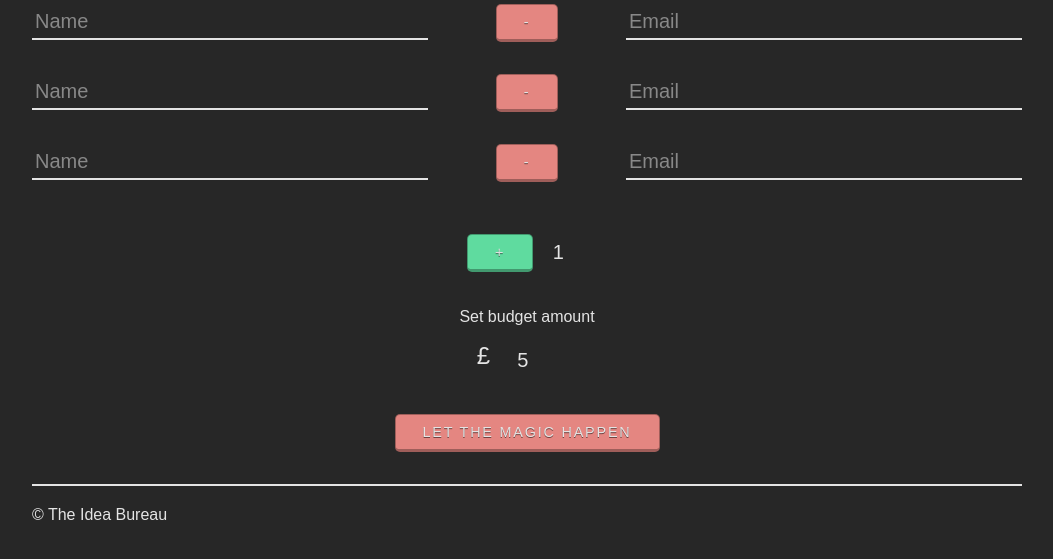
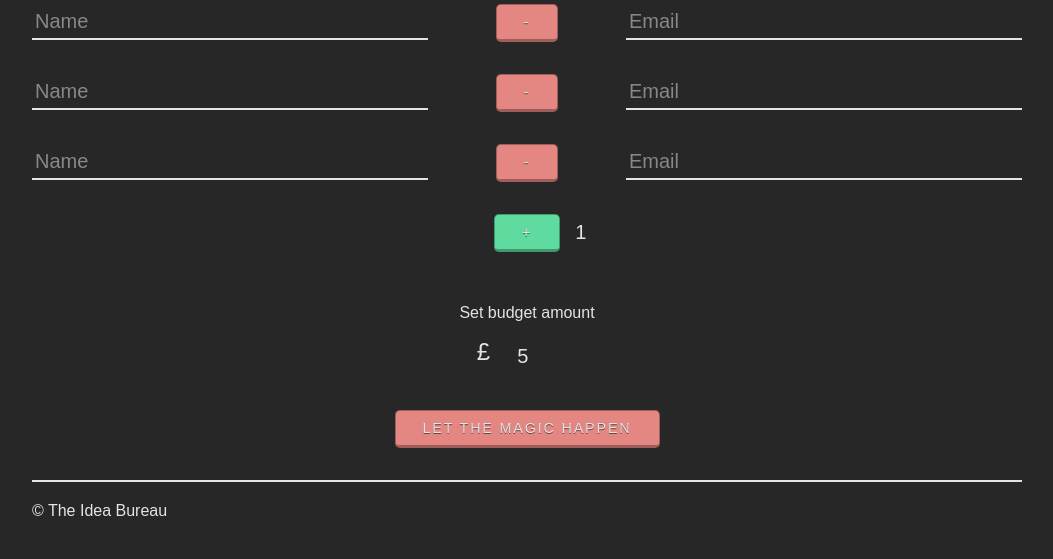
Before and after one commit to kylegriffiths19/secret-santa, a PHP site: page / in a window 1280 px wide. Shown: the part 163-722 px from the top of the page, without its empty margins (113-1166 px from the left). Run offline with PHP 8.4, Linux system fonts and the light colour scheme; some libraries are stand-ins or nearby versions; some web fonts are replaced.

Commit message:
Aligned the Row Plus button

```diff
--- a/_assets/css/sass/partials/_components.scss
+++ b/_assets/css/sass/partials/_components.scss
@@ -81,9 +81,14 @@ a.btn.btn-red:active {
 
 
 //new rows button
-.row.add input{
-	width: 5%;
-	text-align: center;
+.row.add {
+	position: relative;
+	margin-bottom: 3.25em;
+	input {
+		position: absolute;
+		width: 5%;
+		text-align: center;
+	}
 }
 .btn-plus{
 	background-color: $green;
@@ -106,7 +111,7 @@ a.btn.btn-red:active {
 
 //options
 .options{
-	margin-top: 3.25em;
+	margin-top: 2em;
 }
 
 .budget{
--- a/_assets/css/styles.css
+++ b/_assets/css/styles.css
@@ -259,9 +259,13 @@ a.btn.btn-red:hover {
 a.btn.btn-red:active {
   background-color: #df726c; }
 
-.row.add input {
-  width: 5%;
-  text-align: center; }
+.row.add {
+  position: relative;
+  margin-bottom: 3.25em; }
+  .row.add input {
+    position: absolute;
+    width: 5%;
+    text-align: center; }
 
 .btn-plus {
   background-color: #5fdb9f;
@@ -281,7 +285,7 @@ a.btn.btn-red:active {
   text-align: center; }
 
 .options {
-  margin-top: 3.25em; }
+  margin-top: 2em; }
 
 .budget {
   margin: 2.25em auto;
```
